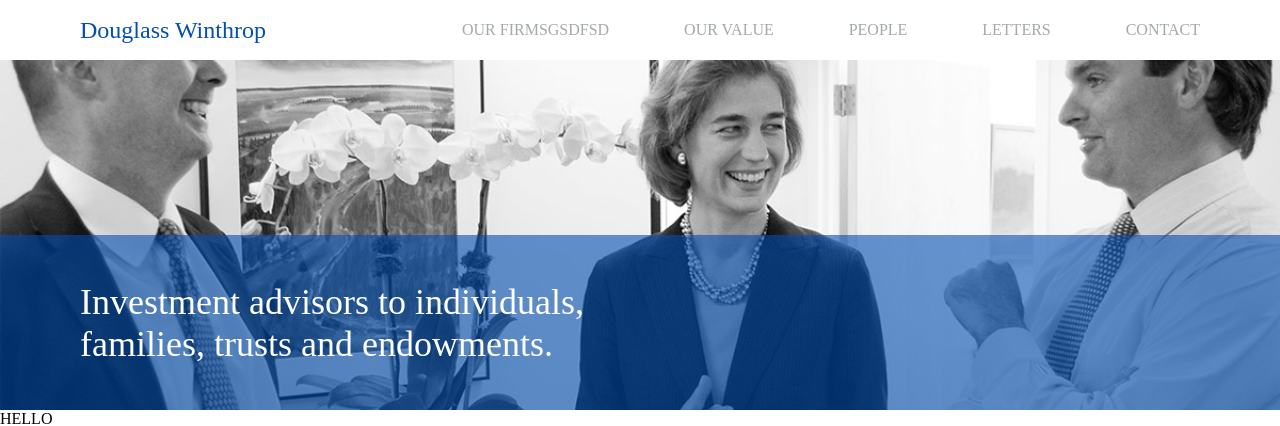
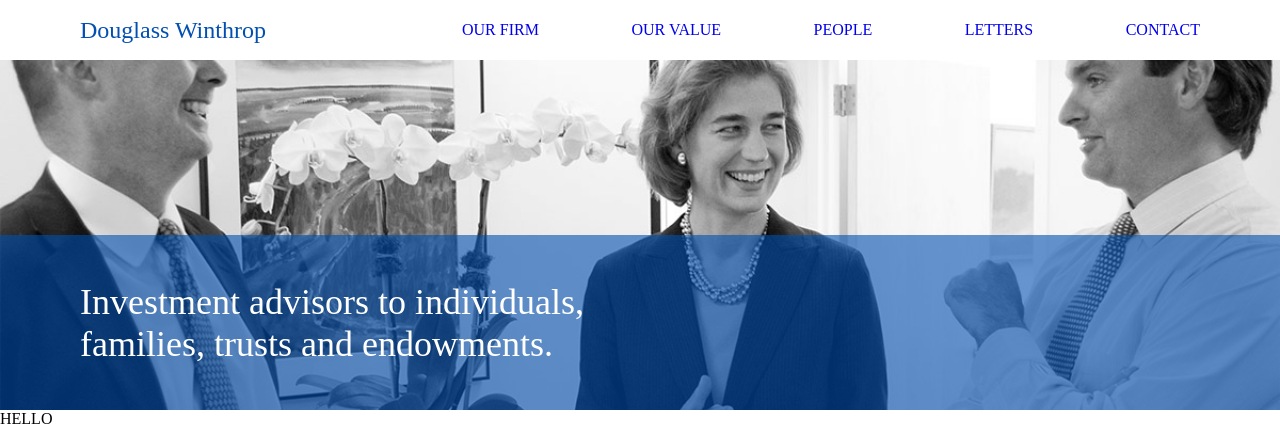
Before and after one commit to pdcdev/douglasswinthrop, a PHP site: page / in a window 1280 px wide. Shown: the top 426 px of the page. Run offline with PHP 8.4, Linux system fonts and the light colour scheme; some libraries are stand-ins or nearby versions.

Commit message:
added anchor tags to nav

```diff
--- a/css/main.css
+++ b/css/main.css
@@ -85,10 +85,12 @@ header div.inner_header {
     width: 31.7829457364%;
     line-height: 60px;
     font-family: "FrutigerLTW01-67BoldCn";
-    font-size: 1.5rem;
-    color: #004FB1; }
+    font-size: 1.5rem; }
     header div.inner_header h1:last-child {
       margin-right: 0; }
+    header div.inner_header h1 a {
+      text-decoration: none;
+      color: #004FB1; }
   header div.inner_header nav ol {
     float: left;
     display: block;
@@ -106,6 +108,8 @@ header div.inner_header {
       text-transform: uppercase;
       color: #A3A9AC;
       font-size: 1rem; }
+      header div.inner_header nav ol li a {
+        text-decoration: none; }
 
 .page_banner {
   background-color: #eee;
--- a/header.php
+++ b/header.php
@@ -10,14 +10,14 @@
 <body>
     <header>
         <div class="inner_header">
-            <h1>Douglass Winthrop</h1>
+            <h1><a href ="index.php">Douglass Winthrop</a></h1>
             <nav class="main-nav">
                 <ol>
-                    <li>Our Firmsgsdfsd</li>
-                    <li>Our Value</li>
-                    <li>People</li>
-                    <li>Letters</li>
-                    <li>Contact</li>
+                    <li><a href ="people.php">Our Firm</a></li>
+                    <li><a href ="people.php">Our Value</a></li>
+                    <li><a href ="people.php">People</a></li>
+                    <li><a href ="people.php">Letters</a></li>
+                    <li><a href ="people.php">Contact</a></li>
                 </ol>
             </nav>
         </div>
--- a/scss/main.scss
+++ b/scss/main.scss
@@ -47,7 +47,10 @@ header {
             line-height: 60px;
             font-family: $frutigerBoldCond;
             font-size: 1.5rem;
-            color: $blue;
+            a {
+                text-decoration: none;
+                color: $blue;
+            }
         }
         nav {
             ol {
@@ -62,6 +65,10 @@ header {
                     text-transform: uppercase;
                     color: $gray;
                     font-size: 1rem;
+                    a {
+                        text-decoration: none;
+                    }
+
                 }
             }
         }
```
